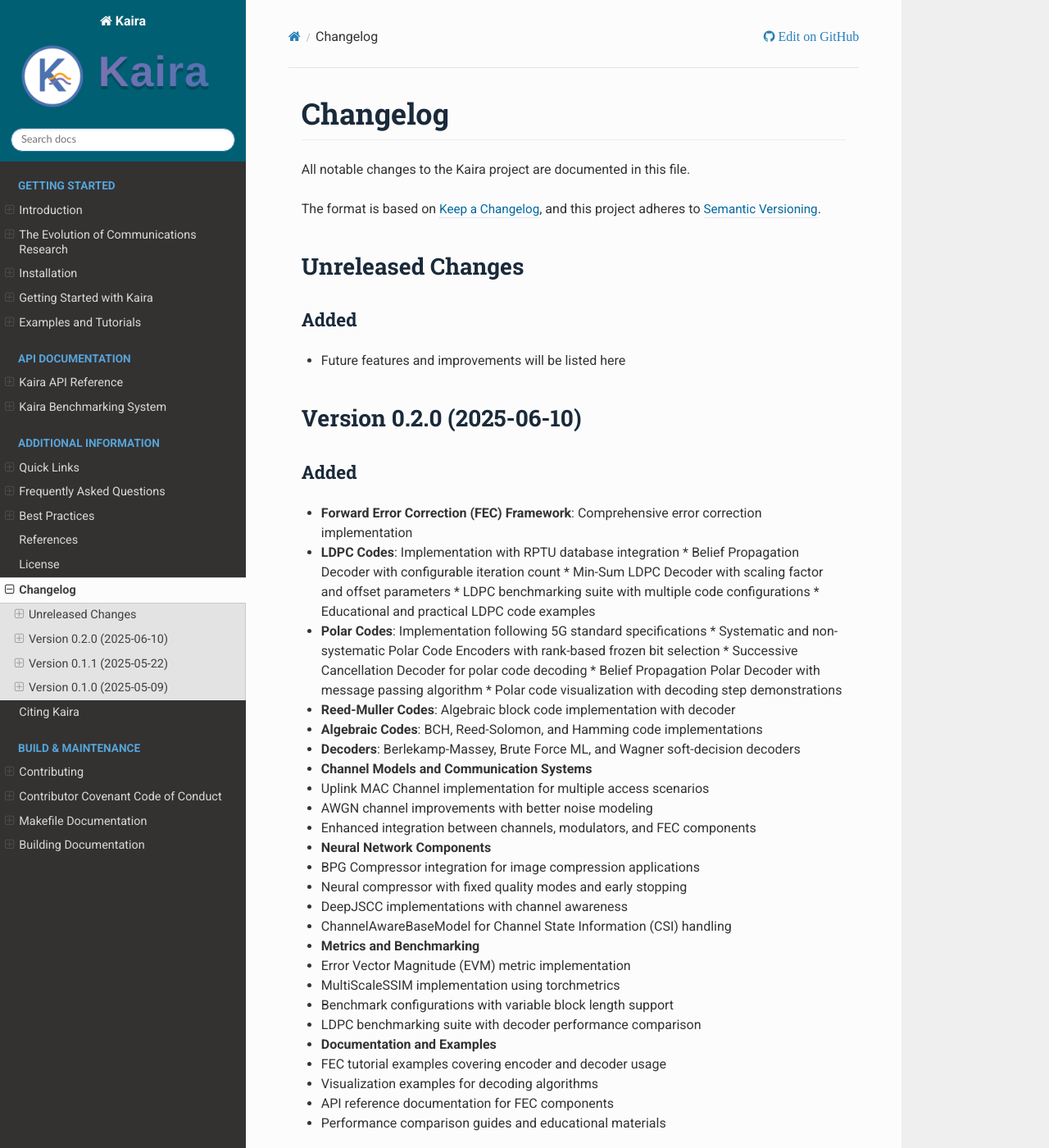
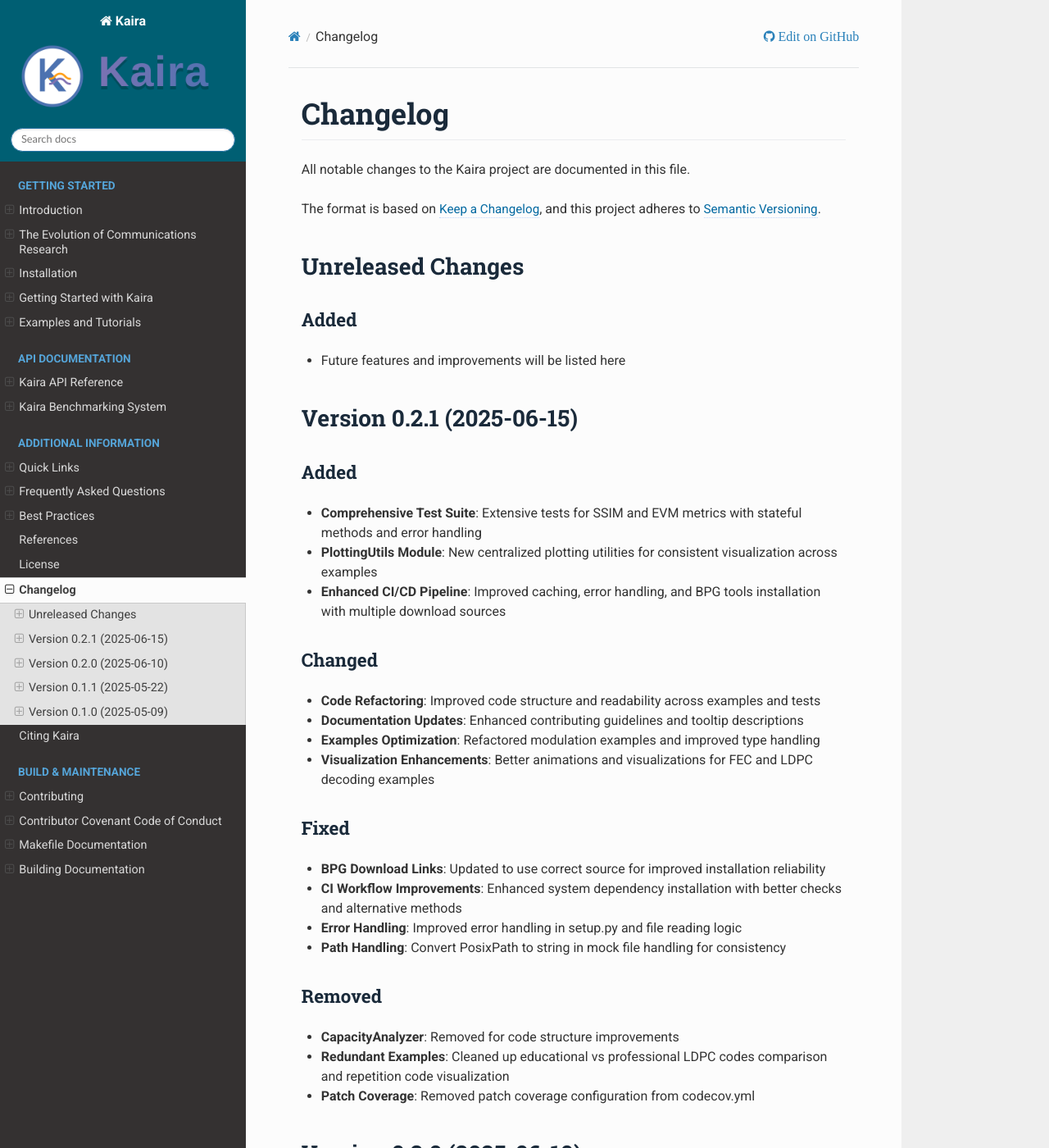
Before and after one commit to ipc-lab/kaira, a Sphinx documentation site: the page built from docs/changelog.rst, in a window 1280 px wide and 1400 px high. Shown: the whole window at 82% size. Built offline with Sphinx 7.4.7 and the Read the Docs theme 3.1.0, drawn with Linux system fonts in a browser that asks for light colours; nearby versions of some CDN libraries; pages that are not in the unit, such as notebooks, are missing from menus; the version number could not be read and is left out.

Commit message:
Update changelog and version to 0.2.1; add new features, improvements, and fixes

```diff
--- a/docs/changelog.rst
+++ b/docs/changelog.rst
@@ -18,6 +18,44 @@ Added
 
 
 * Future features and improvements will be listed here
+
+Version 0.2.1 (2025-06-15)
+--------------------------
+
+
+Added
+^^^^^
+
+
+* **Comprehensive Test Suite**: Extensive tests for SSIM and EVM metrics with stateful methods and error handling
+* **PlottingUtils Module**: New centralized plotting utilities for consistent visualization across examples
+* **Enhanced CI/CD Pipeline**: Improved caching, error handling, and BPG tools installation with multiple download sources
+
+Changed
+^^^^^^^
+
+
+* **Code Refactoring**: Improved code structure and readability across examples and tests
+* **Documentation Updates**: Enhanced contributing guidelines and tooltip descriptions
+* **Examples Optimization**: Refactored modulation examples and improved type handling
+* **Visualization Enhancements**: Better animations and visualizations for FEC and LDPC decoding examples
+
+Fixed
+^^^^^
+
+
+* **BPG Download Links**: Updated to use correct source for improved installation reliability
+* **CI Workflow Improvements**: Enhanced system dependency installation with better checks and alternative methods
+* **Error Handling**: Improved error handling in setup.py and file reading logic
+* **Path Handling**: Convert PosixPath to string in mock file handling for consistency
+
+Removed
+^^^^^^^
+
+
+* **CapacityAnalyzer**: Removed for code structure improvements
+* **Redundant Examples**: Cleaned up educational vs professional LDPC codes comparison and repetition code visualization
+* **Patch Coverage**: Removed patch coverage configuration from codecov.yml
 
 Version 0.2.0 (2025-06-10)
 --------------------------
--- a/docs/conf.py
+++ b/docs/conf.py
@@ -63,8 +63,8 @@ except ImportError as e:
 
 project = "Kaira"
 author = "Kaira Team"
-version = "0.2.0"
-release = "0.2.0"
+version = "0.2.1"
+release = "0.2.1"
 
 copyright = f"{datetime.datetime.now().year}, {author}"
 
--- a/kaira/version.py
+++ b/kaira/version.py
@@ -24,7 +24,7 @@ For example:
     "0.1.0", "2.0rc1", "2.1.dev0", etc.
 """
 
-__version_info__ = (0, 2, 0)
+__version_info__ = (0, 2, 1)
 __version__ = ".".join(map(str, __version_info__))
 
 if __name__ == "__main__":
```
Also changed, not shown: CHANGELOG.md (+30 -1 lines).
